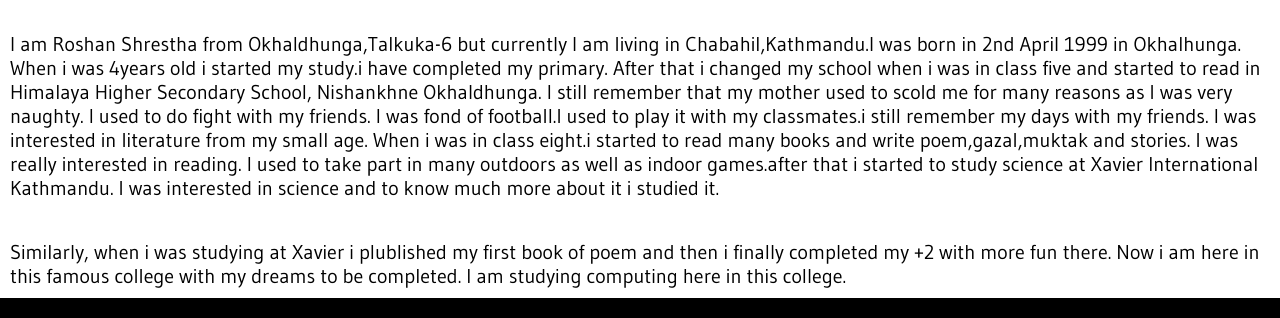
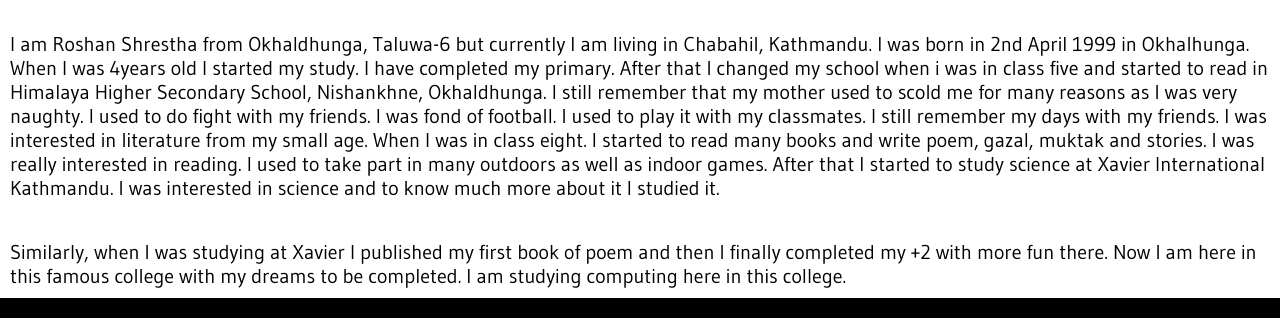
Before and after one commit to roshandhukdhuki/csy1018_roshan, a plain HTML site: page bio.html in a window 1280 px wide. Shown: the part 218-536 px from the top of the page. Drawn offline with Linux system fonts and the light colour scheme.

Commit message:
Modify some text.

```diff
--- a/bio.html
+++ b/bio.html
@@ -43,12 +43,12 @@
 		<div>
 			<h2> Biography </h2>
 			<p>
-				I am Roshan Shrestha from Okhaldhunga,Talkuka-6 but currently I am living in Chabahil,Kathmandu.I was born in 2nd April 1999 in Okhalhunga. When i was 4years old i started my study.i have completed my primary. After that i changed my school when i was
-				in class five and started to read in Himalaya Higher Secondary School, Nishankhne Okhaldhunga. I still remember that my mother used to scold me for many reasons as I was very naughty. I used to do fight with my friends. I was fond of football.I used
-				to play it with my classmates.i still remember my days with my friends. I was interested in literature from my small age. When i was in class eight.i started to read many books and write poem,gazal,muktak and stories. I was really interested in reading.
-				I used to take part in many outdoors as well as indoor games.after that i started to study science at Xavier International Kathmandu. I was interested in science and to know much more about it i studied it.</p>
-			<p>
-				Similarly, when i was studying at Xavier i plublished my first book of poem and then i finally completed my +2 with more fun there. Now i am here in this famous college with my dreams to be completed. I am studying computing here in this college.
+				I am Roshan Shrestha from Okhaldhunga, Taluwa-6 but currently I am living in Chabahil, Kathmandu. I was born in 2nd April 1999 in Okhalhunga. When I was 4years old I started my study. I have completed my primary. After that I changed my school when i
+				was in class five and started to read in Himalaya Higher Secondary School, Nishankhne, Okhaldhunga. I still remember that my mother used to scold me for many reasons as I was very naughty. I used to do fight with my friends. I was fond of football.
+				I used to play it with my classmates. I still remember my days with my friends. I was interested in literature from my small age. When I was in class eight. I started to read many books and write poem, gazal, muktak and stories. I was really interested
+				in reading. I used to take part in many outdoors as well as indoor games. After that I started to study science at Xavier International Kathmandu. I was interested in science and to know much more about it I studied it.
+			</p>
+			<p>Similarly, when I was studying at Xavier I published my first book of poem and then I finally completed my +2 with more fun there. Now I am here in this famous college with my dreams to be completed. I am studying computing here in this college.
 			</p>
 		</div>
 	</section>
```
